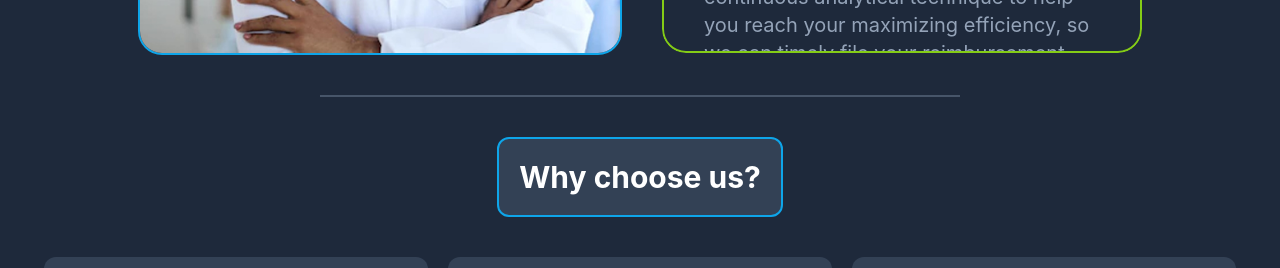
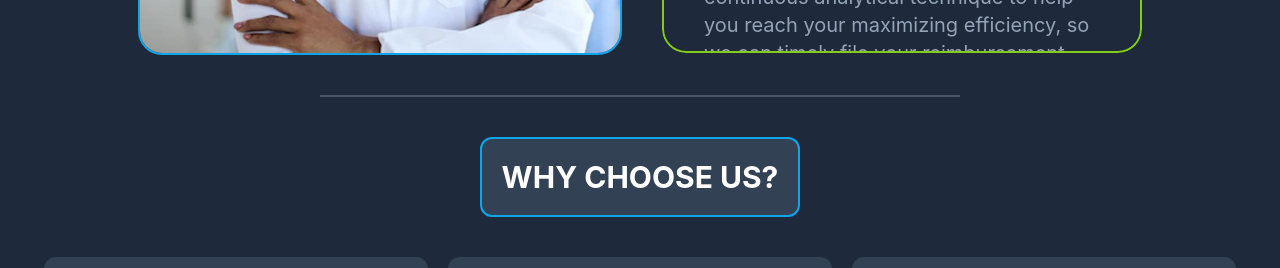
Before and after one commit to WerdoxDev/tat-consulting, a Svelte app: page / in a window 1280 px wide. Shown: the part 1180-1448 px from the top of the page. Built offline with nearby package versions, Linux system fonts and the light colour scheme.

Commit message:
made text bold

```diff
--- a/src/pages/Home.svelte
+++ b/src/pages/Home.svelte
@@ -50,7 +50,7 @@
     </div>
   </div>
   <div class="h-0.5 w-1/2 bg-slate-600" />
-  <div class="border-2 border-sky-500 text bg-slate-700 text-white font-bold p-5 text-3xl rounded-xl" id="service">Why choose us?</div>
+  <div class="border-2 border-sky-500 text bg-slate-700 text-white font-bold p-5 text-3xl rounded-xl" id="service">WHY CHOOSE US?</div>
   <div class="flex flex-wrap justify-center items-center w-full gap-x-5 gap-y-3 sm:gap-y-5">
     <div class="bg-slate-700 p-5 rounded-xl flex flex-col justify-center items-center gap-y-2 sm:max-w-sm max-w-xs">
       <div class="bg-slate-800 rounded-lg p-2 w-max flex justify-center items-center gap-x-3">
```
